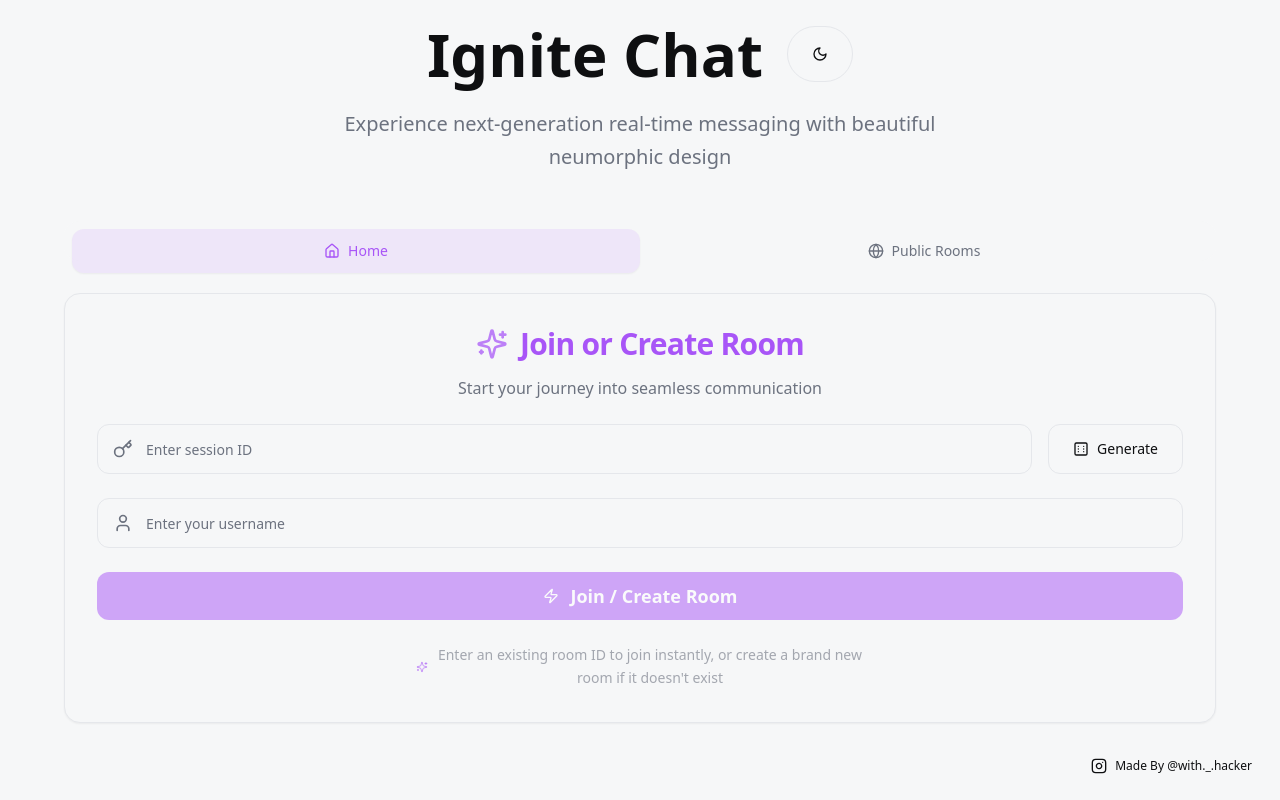
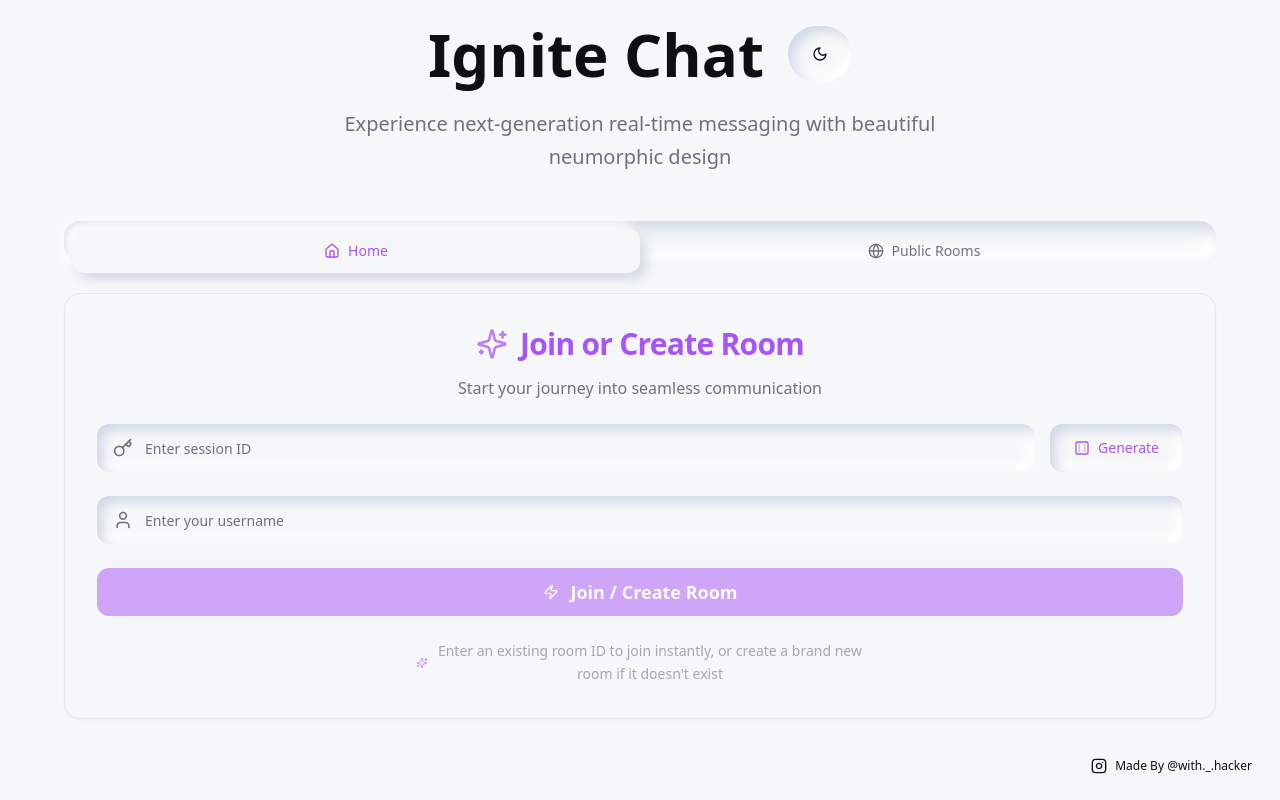
Before and after one commit to HackPotato21/spark-chat-rooms.github.io, a React (Vite) app: page / in a window 1280 px wide. Built offline with nearby package versions, Linux system fonts and the light colour scheme.

Commit message:
Fix shadow and alignment issues
The AI has corrected the shadow implementation by removing it from the background of components while retaining inner shadows. It also re-aligned buttons, tabs, and icons for better visual consistency.

```diff
--- a/src/pages/Index.tsx
+++ b/src/pages/Index.tsx
@@ -865,7 +865,7 @@ const Index = () => {
                   setTimeout(() => document.body.classList.remove('theme-transitioning'), 800);
                   setTheme(theme === 'dark' ? 'light' : 'dark');
                 }}
-                className="w-14 h-14 rounded-full transition-all duration-300 border border-border hover:border-primary/50 flex items-center justify-center"
+                className="w-14 h-14 rounded-full shadow-[inset_6px_6px_12px_#d1d9e6,inset_-6px_-6px_12px_#ffffff] dark:shadow-[inset_6px_6px_12px_#0f1419,inset_-6px_-6px_12px_#2a2a2a] hover:shadow-[inset_8px_8px_16px_#d1d9e6,inset_-8px_-8px_16px_#ffffff] dark:hover:shadow-[inset_8px_8px_16px_#0f1419,inset_-8px_-8px_16px_#2a2a2a] transition-all duration-300 bg-background border-0 flex items-center justify-center"
               >
                 {theme === 'dark' ?
                   <Sun className="w-6 h-6 transition-transform duration-500 hover:rotate-180" /> :
@@ -879,17 +879,17 @@ const Index = () => {
           </div>
 
           <Tabs value={currentView} onValueChange={(v) => setCurrentView(v as any)} className="w-full slide-enter">
-            <TabsList className="grid w-full grid-cols-2 bg-background rounded-2xl p-2 mb-8 border-0">
+            <TabsList className="grid w-full grid-cols-2 bg-background rounded-2xl p-2 mb-8 shadow-[inset_8px_8px_16px_#d1d9e6,inset_-8px_-8px_16px_#ffffff] dark:shadow-[inset_8px_8px_16px_#0f1419,inset_-8px_-8px_16px_#2a2a2a] border-0">
               <TabsTrigger
                 value="home"
-                className="rounded-xl transition-all duration-300 data-[state=active]:bg-primary/10 data-[state=active]:text-primary hover:text-primary/80 font-medium py-3 px-4 flex items-center justify-center gap-2 text-sm border-0"
+                className="rounded-xl transition-all duration-300 data-[state=active]:shadow-[6px_6px_12px_#d1d9e6,-6px_-6px_12px_#ffffff] dark:data-[state=active]:shadow-[6px_6px_12px_#0f1419,-6px_-6px_12px_#2a2a2a] data-[state=active]:bg-background data-[state=active]:text-primary hover:text-primary/80 font-medium py-3 px-4 flex items-center justify-center gap-2 text-sm border-0"
               >
                 <Home className="w-4 h-4" />
                 Home
               </TabsTrigger>
               <TabsTrigger
                 value="publicRooms"
-                className="rounded-xl transition-all duration-300 data-[state=active]:bg-primary/10 data-[state=active]:text-primary hover:text-primary/80 font-medium py-3 px-4 flex items-center justify-center gap-2 text-sm border-0"
+                className="rounded-xl transition-all duration-300 data-[state=active]:shadow-[6px_6px_12px_#d1d9e6,-6px_-6px_12px_#ffffff] dark:data-[state=active]:shadow-[6px_6px_12px_#0f1419,-6px_-6px_12px_#2a2a2a] data-[state=active]:bg-background data-[state=active]:text-primary hover:text-primary/80 font-medium py-3 px-4 flex items-center justify-center gap-2 text-sm border-0"
               >
                 <Globe className="w-4 h-4" />
                 Public Rooms
@@ -915,13 +915,12 @@ const Index = () => {
                           onChange={(e) => setSessionId(e.target.value.toUpperCase())}
                           placeholder="Enter session ID"
                           maxLength={8}
-                          className="pl-12 border border-border rounded-xl text-lg py-6 focus-visible:ring-2 focus-visible:ring-primary/20"
+                          className="pl-12 bg-background shadow-[inset_6px_6px_12px_#d1d9e6,inset_-6px_-6px_12px_#ffffff] dark:shadow-[inset_6px_6px_12px_#0f1419,inset_-6px_-6px_12px_#2a2a2a] border-0 rounded-xl text-lg py-6 focus-visible:ring-0 focus-visible:ring-offset-0 focus-visible:shadow-[inset_8px_8px_16px_#d1d9e6,inset_-8px_-8px_16px_#ffffff] dark:focus-visible:shadow-[inset_8px_8px_16px_#0f1419,inset_-8px_-8px_16px_#2a2a2a]"
                         />
                       </div>
                       <Button
                         onClick={generateSessionId}
-                        variant="outline"
-                        className="px-6 py-6 rounded-xl transition-all duration-300 active:scale-95 flex items-center justify-center gap-2"
+                        className="px-6 py-6 bg-background shadow-[inset_6px_6px_12px_#d1d9e6,inset_-6px_-6px_12px_#ffffff] dark:shadow-[inset_6px_6px_12px_#0f1419,inset_-6px_-6px_12px_#2a2a2a] hover:shadow-[inset_8px_8px_16px_#d1d9e6,inset_-8px_-8px_16px_#ffffff] dark:hover:shadow-[inset_8px_8px_16px_#0f1419,inset_-8px_-8px_16px_#2a2a2a] border-0 rounded-xl text-primary hover:text-primary transition-all duration-300 active:scale-95 flex items-center justify-center gap-2"
                       >
                         <Dice6 className="w-5 h-5" />
                         Generate
@@ -934,7 +933,7 @@ const Index = () => {
                         value={userName}
                         onChange={(e) => setUserName(e.target.value)}
                         placeholder="Enter your username"
-                        className="pl-12 border border-border rounded-xl text-lg py-6 focus-visible:ring-2 focus-visible:ring-primary/20"
+                        className="pl-12 bg-background shadow-[inset_6px_6px_12px_#d1d9e6,inset_-6px_-6px_12px_#ffffff] dark:shadow-[inset_6px_6px_12px_#0f1419,inset_-6px_-6px_12px_#2a2a2a] border-0 rounded-xl text-lg py-6 focus-visible:ring-0 focus-visible:ring-offset-0 focus-visible:shadow-[inset_8px_8px_16px_#d1d9e6,inset_-8px_-8px_16px_#ffffff] dark:focus-visible:shadow-[inset_8px_8px_16px_#0f1419,inset_-8px_-8px_16px_#2a2a2a]"
                       />
                     </div>
 
@@ -973,7 +972,7 @@ const Index = () => {
                   value={searchQuery}
                   onChange={(e) => setSearchQuery(e.target.value)}
                   placeholder="Search rooms by name, owner, or session ID..."
-                  className="pl-14 py-6 text-lg border border-border rounded-xl focus-visible:ring-2 focus-visible:ring-primary/20"
+                  className="pl-14 py-6 text-lg bg-background shadow-[inset_6px_6px_12px_#d1d9e6,inset_-6px_-6px_12px_#ffffff] dark:shadow-[inset_6px_6px_12px_#0f1419,inset_-6px_-6px_12px_#2a2a2a] border-0 rounded-xl focus-visible:ring-0 focus-visible:ring-offset-0 focus-visible:shadow-[inset_8px_8px_16px_#d1d9e6,inset_-8px_-8px_16px_#ffffff] dark:focus-visible:shadow-[inset_8px_8px_16px_#0f1419,inset_-8px_-8px_16px_#2a2a2a]"
                 />
               </div>
 
@@ -1015,7 +1014,7 @@ const Index = () => {
                                 <p className="text-sm text-muted-foreground flex items-center gap-2">
                                   <Key className="w-4 h-4 text-primary/60" />
                                   Session:
-                                  <span className="font-mono bg-muted px-3 py-1 rounded-lg text-sm">
+                                  <span className="font-mono bg-background px-3 py-1 rounded-lg shadow-[inset_3px_3px_6px_#d1d9e6,inset_-3px_-3px_6px_#ffffff] dark:shadow-[inset_3px_3px_6px_#0f1419,inset_-3px_-3px_6px_#2a2a2a] text-sm">
                                     {room.session_id}
                                   </span>
                                 </p>
@@ -1071,7 +1070,7 @@ const Index = () => {
                     value={roomName}
                     onChange={(e) => setRoomName(e.target.value)}
                     placeholder={`Room-${sessionId}`}
-                    className="border border-border rounded-lg focus-visible:ring-2 focus-visible:ring-primary/20"
+                    className="border border-border rounded-lg shadow-[inset_6px_6px_12px_#d1d9e6,inset_-6px_-6px_12px_#ffffff] dark:shadow-[inset_6px_6px_12px_#0f1419,inset_-6px_-6px_12px_#2a2a2a] focus-visible:ring-0 focus-visible:ring-offset-0 focus-visible:shadow-[inset_8px_8px_16px_#d1d9e6,inset_-8px_-8px_16px_#ffffff] dark:focus-visible:shadow-[inset_8px_8px_16px_#0f1419,inset_-8px_-8px_16px_#2a2a2a]"
                   />
                 </div>
 
@@ -1081,14 +1080,14 @@ const Index = () => {
                     Room Type
                   </Label>
                   <RadioGroup value={roomType} onValueChange={(v) => setRoomType(v as any)} className="space-y-3">
-                    <div className="flex items-center space-x-3 p-3 rounded-lg border border-border hover:bg-muted/50 transition-colors cursor-pointer">
+                    <div className="flex items-center space-x-3 p-3 rounded-lg shadow-[inset_3px_3px_6px_#d1d9e6,inset_-3px_-3px_6px_#ffffff] dark:shadow-[inset_3px_3px_6px_#0f1419,inset_-3px_-3px_6px_#2a2a2a] border-0 hover:shadow-[inset_4px_4px_8px_#d1d9e6,inset_-4px_-4px_8px_#ffffff] dark:hover:shadow-[inset_4px_4px_8px_#0f1419,inset_-4px_-4px_8px_#2a2a2a] transition-all cursor-pointer">
                       <RadioGroupItem value="public" id="public" />
                       <div className="flex items-center gap-2">
                         <Globe className="w-4 h-4 text-green-500" />
                         <Label htmlFor="public" className="cursor-pointer">Public - Visible to everyone</Label>
                       </div>
                     </div>
-                    <div className="flex items-center space-x-3 p-3 rounded-lg border border-border hover:bg-muted/50 transition-colors cursor-pointer">
+                    <div className="flex items-center space-x-3 p-3 rounded-lg shadow-[inset_3px_3px_6px_#d1d9e6,inset_-3px_-3px_6px_#ffffff] dark:shadow-[inset_3px_3px_6px_#0f1419,inset_-3px_-3px_6px_#2a2a2a] border-0 hover:shadow-[inset_4px_4px_8px_#d1d9e6,inset_-4px_-4px_8px_#ffffff] dark:hover:shadow-[inset_4px_4px_8px_#0f1419,inset_-4px_-4px_8px_#2a2a2a] transition-all cursor-pointer">
                       <RadioGroupItem value="private" id="private" />
                       <div className="flex items-center gap-2">
                         <Key className="w-4 h-4 text-blue-500" />
```
